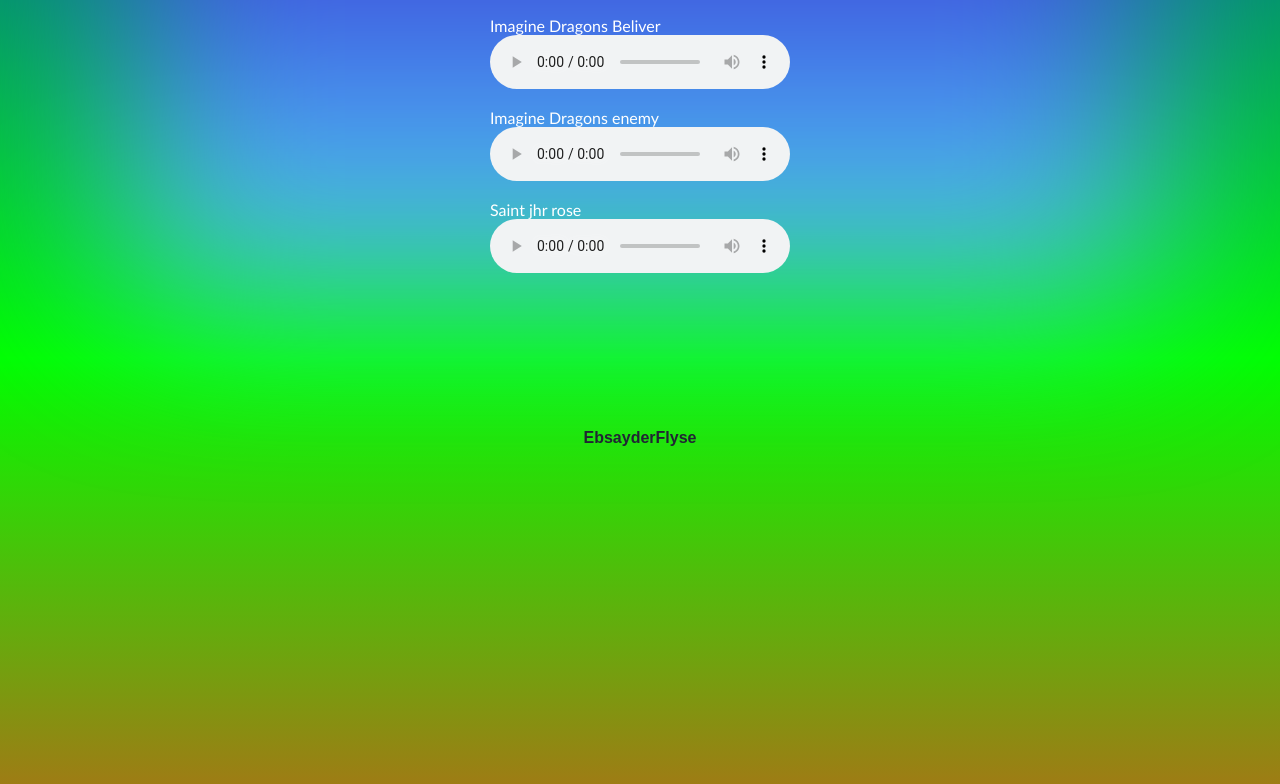
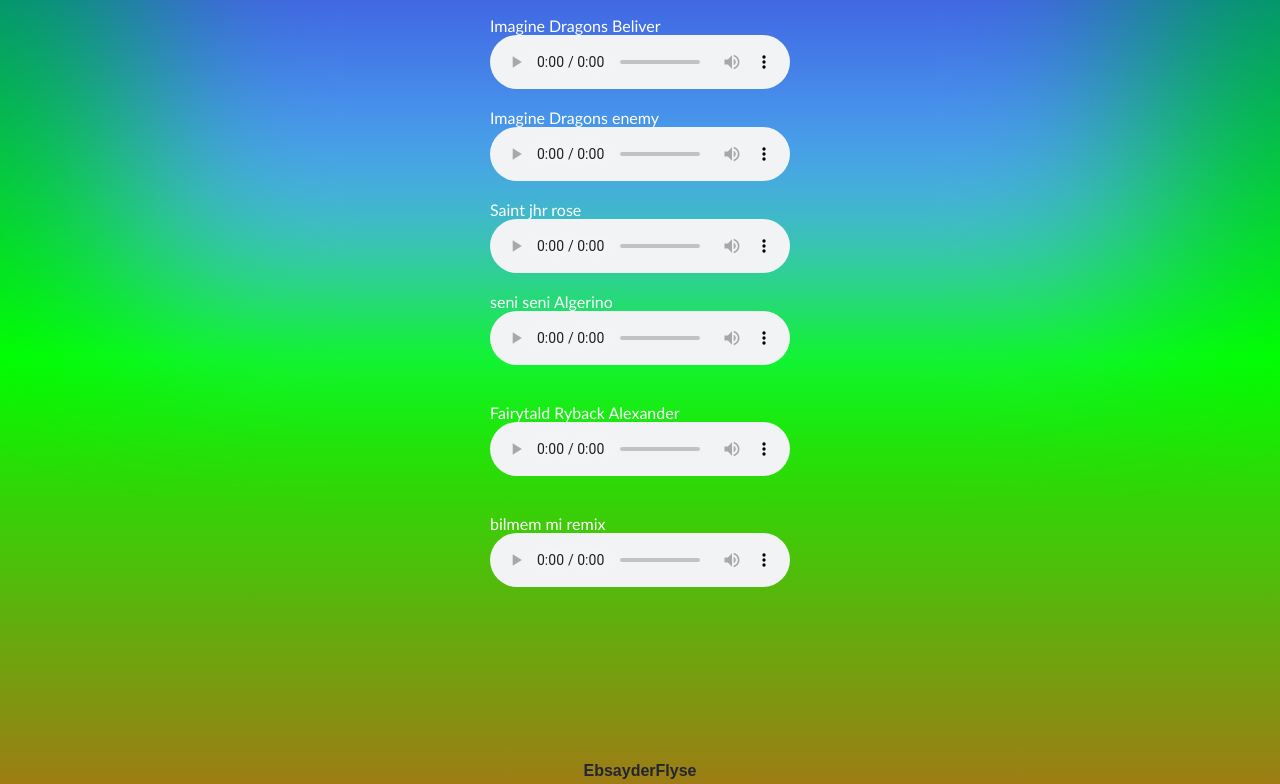
Before and after one commit to pik-lspd/pik-lspd.github.io, a plain HTML site: page index.html in a window 1280 px wide. Shown: the part 546-1330 px from the top of the page. Before the commit the page ends 1090 px from the top, so only its background shows below. Drawn offline with Linux system fonts and the light colour scheme.

Commit message:
Update index.html

```diff
--- a/index.html
+++ b/index.html
@@ -64,6 +64,43 @@
             <code>audio</code> element.
     </audio>
 </figure>
+
+<br><figure>
+    <figcaption>seni seni Algerino</figcaption>
+    <audio
+        controls
+        src="l_algerino_seni_seni_audio_mp3_32608.mp3">
+            Botre navigateur ne support pas les chonson LsFly mp3
+            <code>audio</code> element.
+    </audio>
+</figure></br>
+<br><figure>
+    <figcaption>Fairytald Ryback Alexander </figcaption>
+    <audio
+        controls
+        src="alexander_rybak_fairytale_lyrics_terjemahan_bahasa_indonesia_aac_33027.m4a">
+            Botre navigateur ne support pas les chonson LsFly mp3
+            <code>audio</code> element.
+    </audio>
+</figure></br>
+
+<br><figure>
+    <figcaption>bilmem mi remix</figcaption>
+    <audio
+        controls
+        src="Sefo - Bilmem Mi ( Samet Yıldırım Remix ).mp3">
+            Botre navigateur ne support pas les chonson LsFly mp3
+            <code>audio</code> element.
+    </audio>
+</figure></br>
+
+
+
+
+
+
+
+
 
 
 </div>
```
